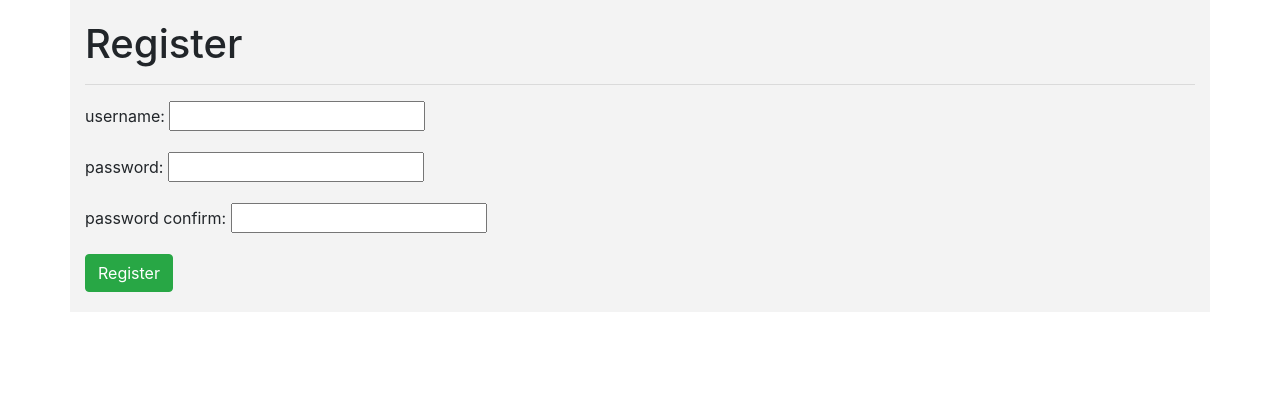
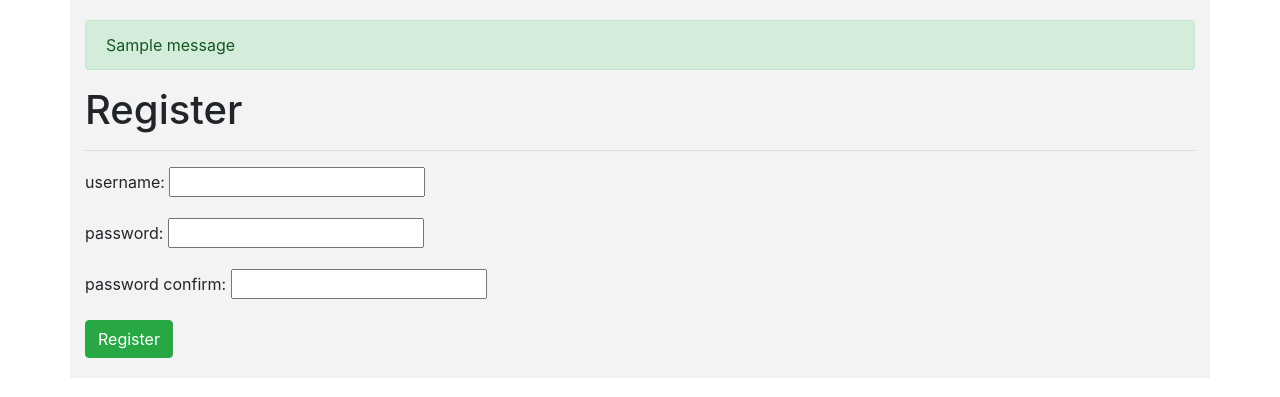
Before and after one commit to m-gunes/django_blog, a Django app: page /user/register/ in a window 1280 px wide. Shown: the part 56-453 px from the top of the page. Run offline with Django 3.2, Linux system fonts and the light colour scheme; tables that the repository leaves empty hold one stand-in row (values such as "Sample post"); one stand-in notice (Sample message) is shown; some libraries are stand-ins or nearby versions.

Commit message:
created message field and manage db error

```diff
--- a/templates/base.html
+++ b/templates/base.html
@@ -13,6 +13,8 @@
    {% include 'includes/navbar.html' %}
 
    <div id="content" class='container'>
+      {% include 'includes/messages.html' %}
+
       {% block content %}{% endblock %}
    </div>
 
--- /dev/null
+++ b/templates/includes/messages.html
@@ -0,0 +1,9 @@
+{% if messages %}
+   {% for message in messages %}
+      {% if message.tags == 'error' %}
+         <div class="alert alert-danger">{{ message }}</div>
+      {% else %}
+         <div{% if message.tags %} class="alert alert-{{ message.tags }}"{% endif %}>{{ message }}</div>
+      {% endif %}
+   {% endfor %}
+{% endif %}
--- a/user/views.py
+++ b/user/views.py
@@ -2,26 +2,35 @@ from django.shortcuts import render, redirect
 from .forms import RegistrationForm
 from django.contrib.auth.models import User
 from django.contrib.auth import login
+from django.contrib import messages
+from django.db import IntegrityError
 
 # Create your views here.
 
 
 def register(request):
+
    form = RegistrationForm(request.POST or None)
-   if form.is_valid(): # form.is_valid() metodu RegistrationForm daki clean() metodunu cagiriyor. yani trigger ediyor
-         username = form.cleaned_data.get('username')
-         password = form.cleaned_data.get('password')
-
-         new_user = User(username=username)
-         new_user.set_password(password)
-         new_user.save()
-         login(request, new_user)
-         return redirect('blog:index')
-
    context = {
       'form': form
    }
-   return render(request, 'register.html', context)
+   try:
+      if form.is_valid(): # form.is_valid() metodu RegistrationForm daki clean() metodunu cagiriyor. yani trigger ediyor
+            username = form.cleaned_data.get('username')
+            password = form.cleaned_data.get('password')
+
+            new_user = User(username=username)
+            new_user.set_password(password)
+            new_user.save()
+            login(request, new_user)
+            messages.success(request, 'Kayit isleminiz basari ile gerceklesti.')
+            return redirect('blog:index')
+
+      return render(request, 'register.html', context)
+
+   except IntegrityError as err:
+      messages.error(request, err)
+      return render(request, 'register.html', context)
 
    # another way
    # if request.method == "POST":
```
